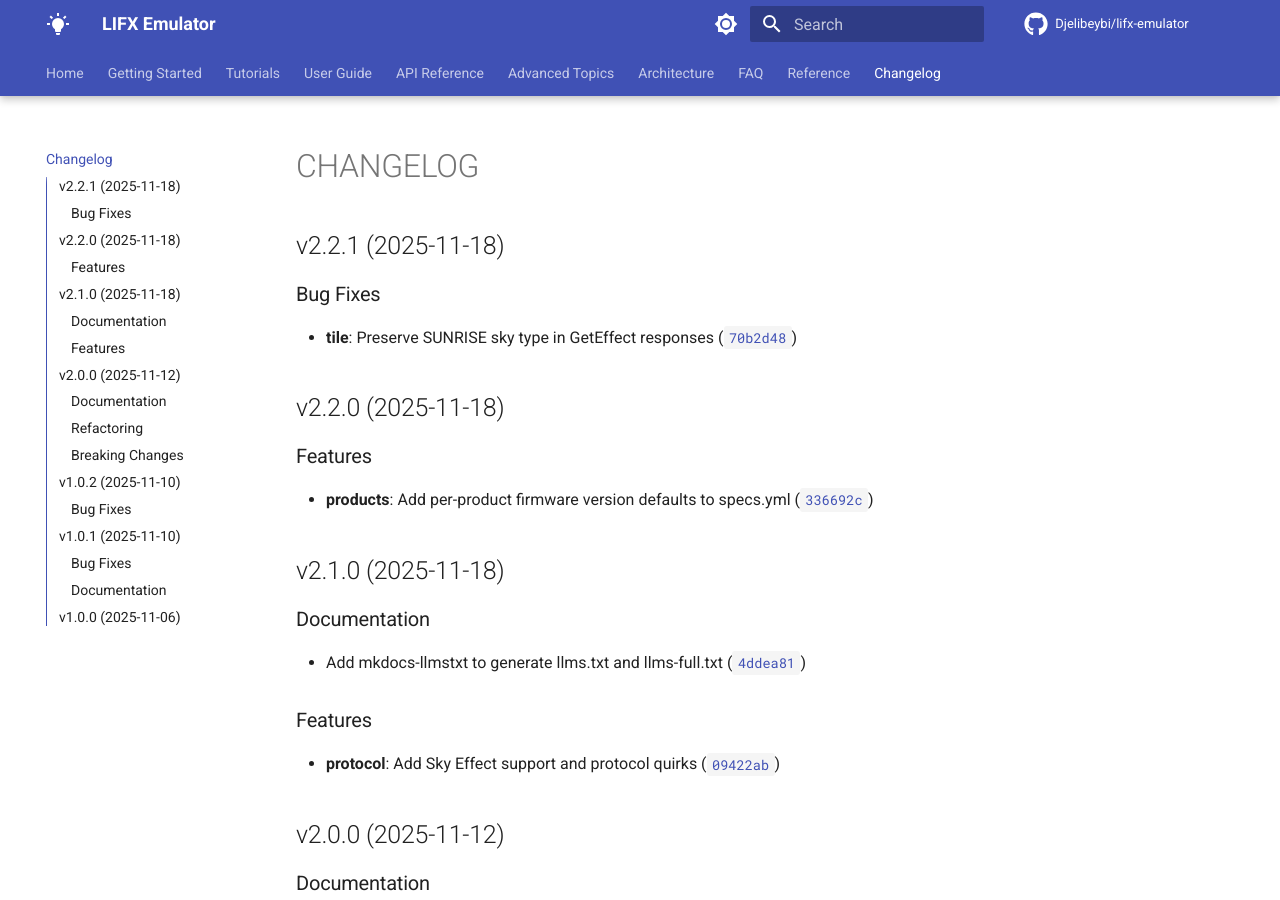
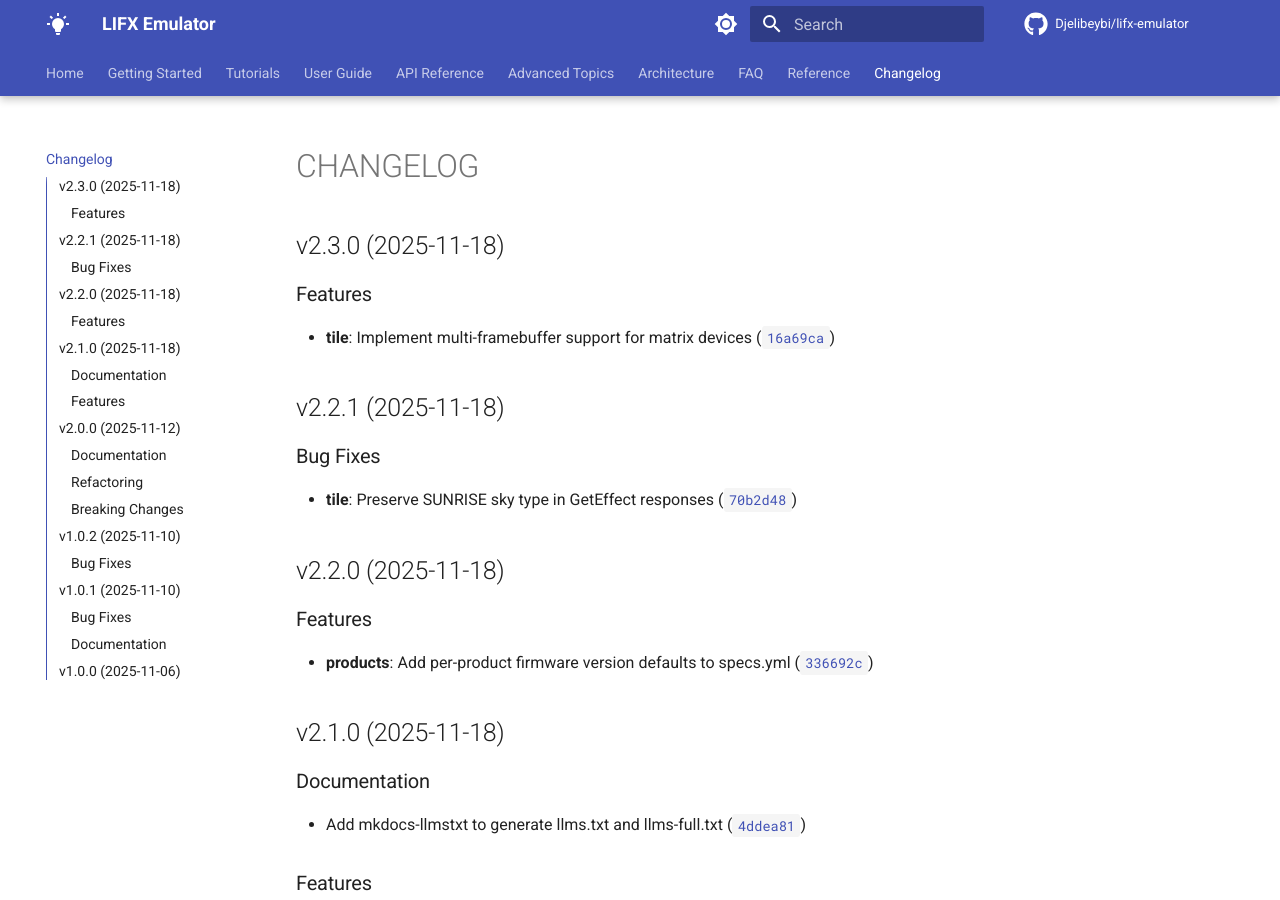
Before and after one commit to Djelibeybi/lifx-emulator, an MkDocs documentation site: the page built from docs/changelog.md, in a window 1280 px wide and 900 px high. Built offline with MkDocs 1.6.1 and Material for MkDocs 9.7.7, drawn with Linux system fonts in a browser that asks for light colours; comment, search, counter and statistics services are not loaded; the version menu is left out.

Commit message:
2.3.0
Automatically generated by python-semantic-release

```diff
--- a/docs/changelog.md
+++ b/docs/changelog.md
@@ -1,6 +1,14 @@
 # CHANGELOG
 
 <!-- version list -->
+
+## v2.3.0 (2025-11-18)
+
+### Features
+
+- **tile**: Implement multi-framebuffer support for matrix devices
+  ([`16a69ca`](https://github.com/Djelibeybi/lifx-emulator/commit/16a69cacbdf0472d8f7116eb0acfda9808431c5c))
+
 
 ## v2.2.1 (2025-11-18)
 
--- a/pyproject.toml
+++ b/pyproject.toml
@@ -1,6 +1,6 @@
 [project]
 name = "lifx-emulator"
-version = "2.2.1"
+version = "2.3.0"
 description = "LIFX Emulator for testing LIFX LAN protocol libraries"
 readme = "README.md"
 requires-python = ">=3.11"
```
Also changed, not shown: 1 other file.
